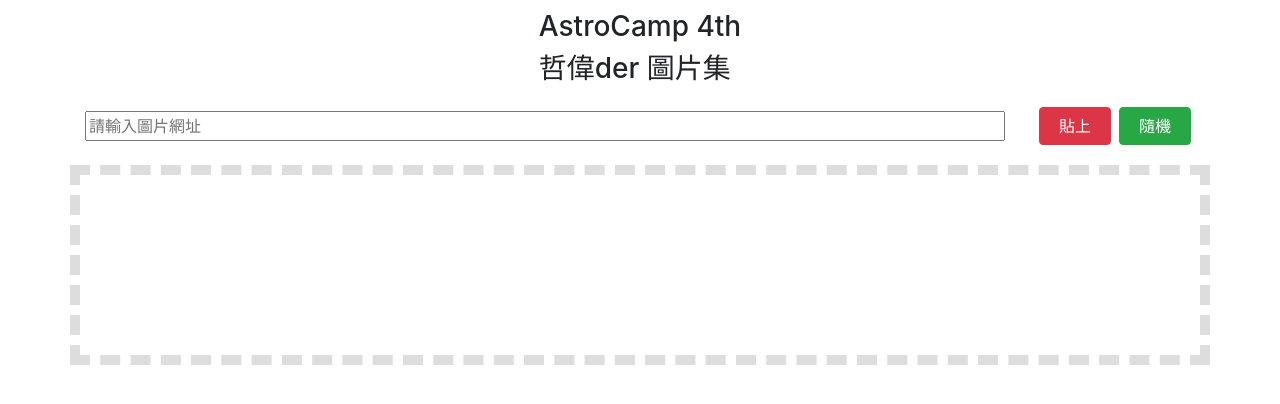
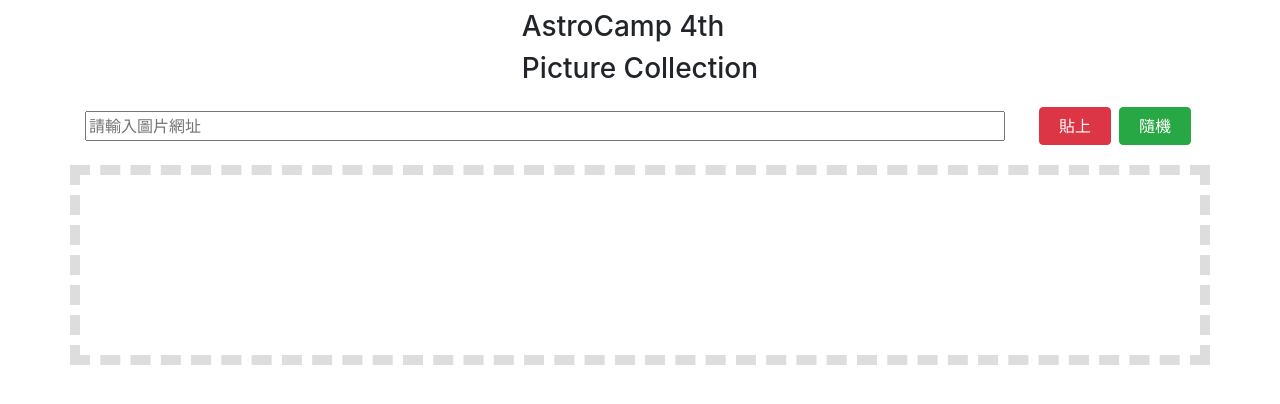
Before and after one commit to koten0224/AstroCamp-0417-Koten.github.io, a plain HTML site: page index.html in a window 1280 px wide. Drawn offline with nearby package versions, Linux system fonts and the light colour scheme.

Commit message:
modify title

```diff
--- a/index.html
+++ b/index.html
@@ -18,7 +18,7 @@
       <div class="header">
         <div>
           <h3>AstroCamp 4th</h3>
-          <h3>哲偉der 圖片集</h3>
+          <h3>Picture Collection</h3>
         </div>
       </div>
 
```
